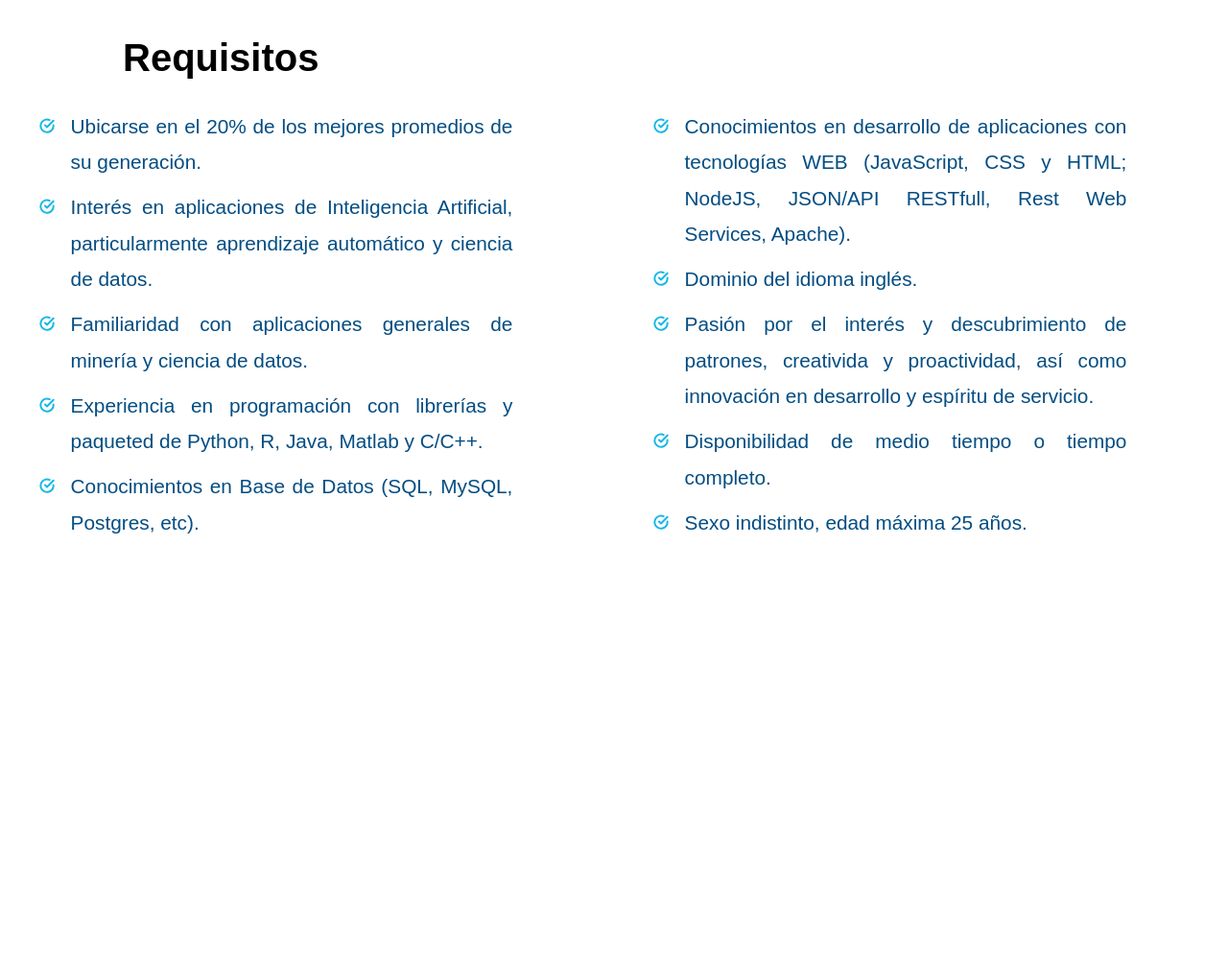
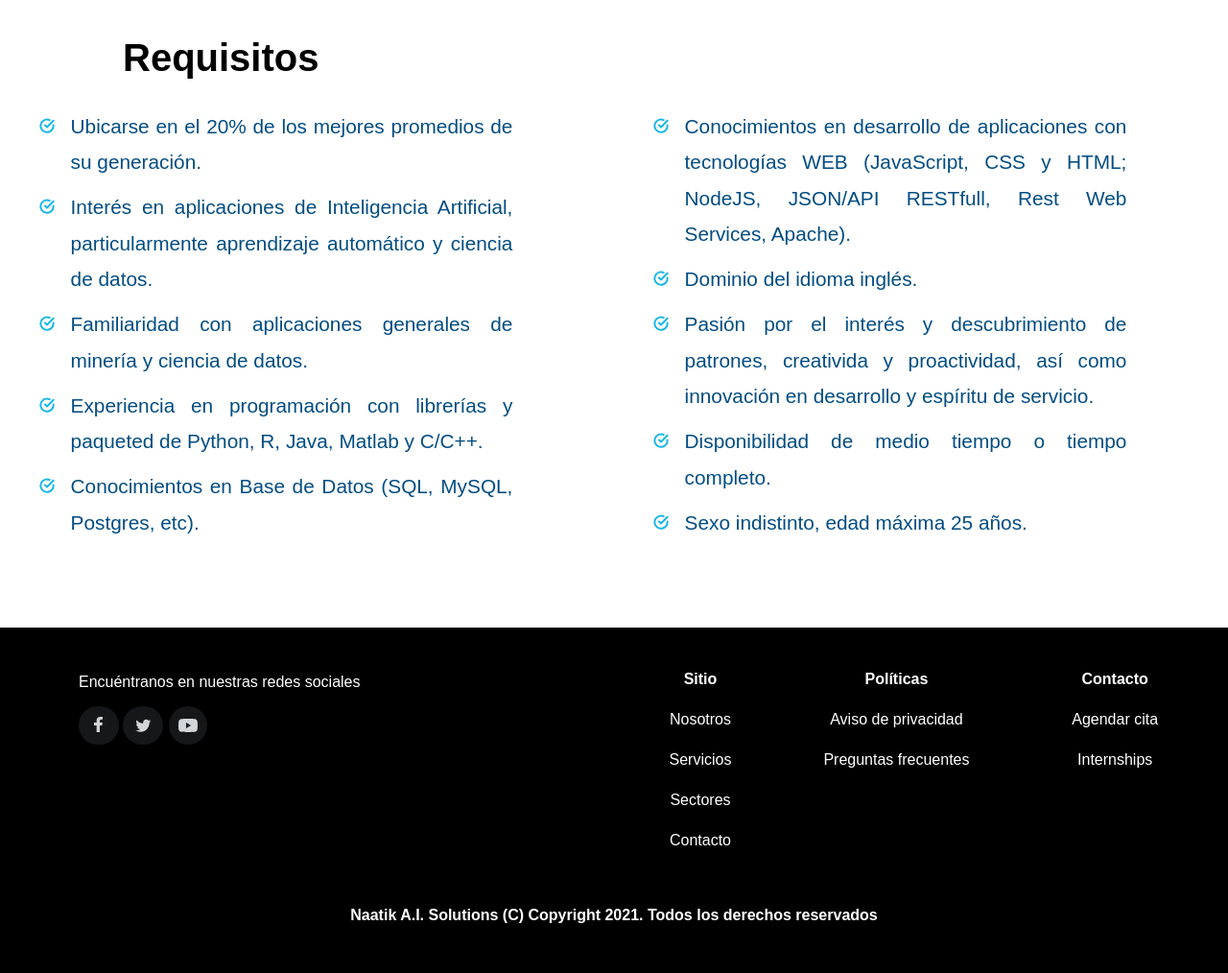
Before and after one commit to Delta-k/naatikWeb, a PHP site: page /internship.html in a window 1280 px wide. Shown: the part 1363-2377 px from the top of the page at 96% size. Before the commit the page ends 1919 px from the top, so only its background shows below. Run offline with PHP 8.4, Linux system fonts and the light colour scheme.

Commit message:
pasantias con footer

```diff
--- a/internship.html
+++ b/internship.html
@@ -103,5 +103,62 @@
             </ul>
         </div>
     </div>
+
+    <!-- Seccion de footer -->
+    <div class="fix"></div>
+    <footer>
+        <table class="footer-content">
+            <tr>
+                <td class="footer-social">
+                    <p>Encuéntranos en nuestras redes sociales</p>
+                    <button id="face-button" onclick="location.href='https://www.google.com.mx/?hl=es-419'" type="button">
+                        <svg width="42" height="40" viewBox="0 0 42 40" fill="none" xmlns="http://www.w3.org/2000/svg">
+                            <rect opacity="0.1" width="42" height="40" rx="20" fill="#D5E2E4"/>
+                            <path d="M24.4102 20L24.8769 17.1044H21.9589V15.2253C21.9589 14.4331 22.3665 13.6609 23.6734 13.6609H25V11.1956C25 11.1956 23.7961 11 22.6451 11C20.242 11 18.6712 12.3869 18.6712 14.8975V17.1044H16V20H18.6712V27H21.9589V20H24.4102Z" fill="#D3D6D8"/>
+                        </svg>
+                    </button>
+                    <button id="twitter-button" onclick="location.href='https://www.google.com.mx/?hl=es-419'" type="button">
+                        <svg width="42" height="40" viewBox="0 0 42 40" fill="none" xmlns="http://www.w3.org/2000/svg">
+                            <rect opacity="0.1" width="42" height="40" rx="20" fill="#D5E2E4"/>
+                            <path d="M27.6777 17.0835C28.3027 16.6147 28.8652 16.0522 29.3027 15.396C28.7402 15.646 28.084 15.8335 27.4277 15.896C28.1152 15.4897 28.6152 14.8647 28.8652 14.0835C28.2402 14.4585 27.5215 14.7397 26.8027 14.896C26.1777 14.2397 25.334 13.8647 24.3965 13.8647C22.584 13.8647 21.1152 15.3335 21.1152 17.146C21.1152 17.396 21.1465 17.646 21.209 17.896C18.4902 17.7397 16.0527 16.4272 14.4277 14.4585C14.1465 14.9272 13.9902 15.4897 13.9902 16.1147C13.9902 17.2397 14.5527 18.2397 15.459 18.8335C14.9277 18.8022 14.3965 18.6772 13.959 18.4272V18.4585C13.959 20.0522 15.084 21.3647 16.584 21.6772C16.334 21.7397 16.0215 21.8022 15.7402 21.8022C15.5215 21.8022 15.334 21.771 15.1152 21.7397C15.5215 23.0522 16.7402 23.9897 18.1777 24.021C17.0527 24.896 15.6465 25.4272 14.1152 25.4272C13.834 25.4272 13.584 25.396 13.334 25.3647C14.7715 26.3022 16.4902 26.8335 18.3652 26.8335C24.3965 26.8335 27.6777 21.8647 27.6777 17.521C27.6777 17.3647 27.6777 17.2397 27.6777 17.0835Z" fill="#D3D6D8"/>
+                        </svg>
+                    </button>
+                    <button id="youtube-button" onclick="location.href='https://www.google.com.mx/?hl=es-419'" type="button">
+                        <svg width="40" height="40" viewBox="0 0 40 40" fill="none" xmlns="http://www.w3.org/2000/svg">
+                            <rect opacity="0.1" width="40" height="40" rx="20" fill="#D5E2E4"/>
+                            <path d="M29.5821 15.1905C29.3521 14.3283 28.6744 13.6492 27.8139 13.4188C26.2542 13 20 13 20 13C20 13 13.7459 13 12.1861 13.4188C11.3256 13.6492 10.6479 14.3283 10.4179 15.1905C10 16.7534 10 20.0141 10 20.0141C10 20.0141 10 23.2749 10.4179 24.8378C10.6479 25.7 11.3256 26.3508 12.1861 26.5812C13.7459 27 20 27 20 27C20 27 26.2541 27 27.8139 26.5812C28.6744 26.3508 29.3521 25.7 29.5821 24.8378C30 23.2749 30 20.0141 30 20.0141C30 20.0141 30 16.7534 29.5821 15.1905ZM17.9545 22.9747V17.0536L23.1818 20.0142L17.9545 22.9747Z" fill="#D3D6D8"/>
+                        </svg>
+                    </button>
+                </td>
+
+                <td class="footer-menu">
+                        <table class="footer-menu-table">
+                            <tr>
+                                <th>Sitio</th>
+                                <th>Políticas</th>
+                                <th>Contacto</th>
+                            </tr>
+                            <tr>
+                                <td><a href="nosotros.html">Nosotros</a></td>
+                                <td><a href="priv.html">Aviso de privacidad</a></td>
+                                <td><a href="contacto.html">Agendar cita</a></td>
+                            </tr>
+                            <tr>
+                                <td><a href="servicios.html">Servicios</a></td>
+                                <td><a href="preguntasFrecuentes.html">Preguntas frecuentes</a></td>
+                                <td><a href="#">Internships</a></td>
+                            </tr>
+                            <tr>
+                                <td><a href="sectores.html">Sectores</a></td>
+                            </tr>
+                            <tr>
+                                <td><a href="contacto.html">Contacto</a></td>
+                            </tr>
+                        </table>
+                </td>
+            </tr>
+        </table>
+        <h4 class="rights">Naatik A.I. Solutions (C) Copyright 2021. Todos los derechos reservados</h2>
+    </footer>
 </body>
 </html>
--- a/styles/internship.css
+++ b/styles/internship.css
@@ -248,3 +248,54 @@ a.nav-items {
     width: 75%;
     margin-bottom: 4%;
 }
+
+
+/* ------ Todos los estilos dentro del footer ------- */
+.fix {
+    clear: both;
+}
+
+footer {
+    margin-top: 60px;
+    background-color: #000000;
+    color: #FFFFFF;
+    height: 300px;
+    padding: 30px;
+}
+
+.footer-content {
+    width: 100%;
+}
+
+td.footer-social {
+    vertical-align: top;
+    padding-left: 50px;
+    line-height: 50px;
+}
+
+#face-button, #twitter-button, #youtube-button {
+    background-color: transparent;
+    border-radius: 30px;
+    width: 42px;
+    height: 40px;
+    border: none;
+}
+
+td.footer-menu {
+    vertical-align: top;
+}
+
+.footer-menu-table {
+    line-height: 40px;
+    width: 100%;
+    text-align: center;
+}
+
+.rights{
+    margin-top: 45px;
+    text-align: center;
+}
+
+th {
+  text-align: center;
+}
```
